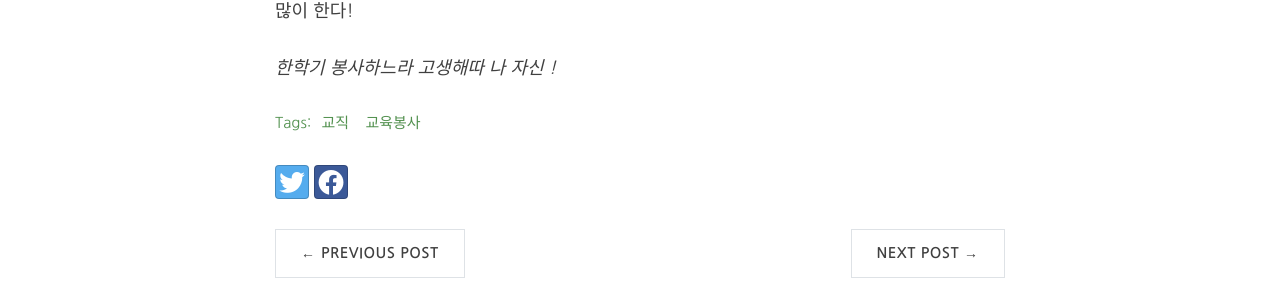
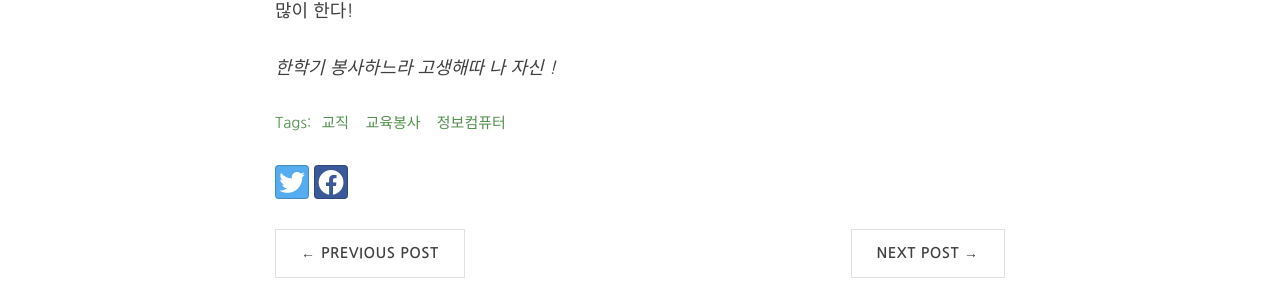
Before and after one commit to yeoneed/yeoneed.github.io, a Jekyll site: the page built from _posts/2021-01-02-정보컴퓨터 교육봉사 후기.md, in a window 1280 px wide and 900 px high, scrolled down 1254 px. Shown: the part 298-603 px from the top of the window. Built offline with Jekyll 4.4.1, drawn with Linux system fonts in a browser that asks for light colours; nearby versions of some CDN libraries; some web fonts are replaced; comment, search, counter and statistics services are not loaded.

Commit message:
Update 2021-01-02-정보컴퓨터 교육봉사 후기.md

```diff
--- a/_posts/2021-01-02-정보컴퓨터 교육봉사 후기.md
+++ b/_posts/2021-01-02-정보컴퓨터 교육봉사 후기.md
@@ -3,7 +3,7 @@ layout: post
 title: 정보 컴퓨터 교육 봉사 후기
 subtitle:
 comments: true
-tags: [교직,교육봉사,]
+tags: [교직,교육봉사,정보컴퓨터]
 
 ---
 
```
